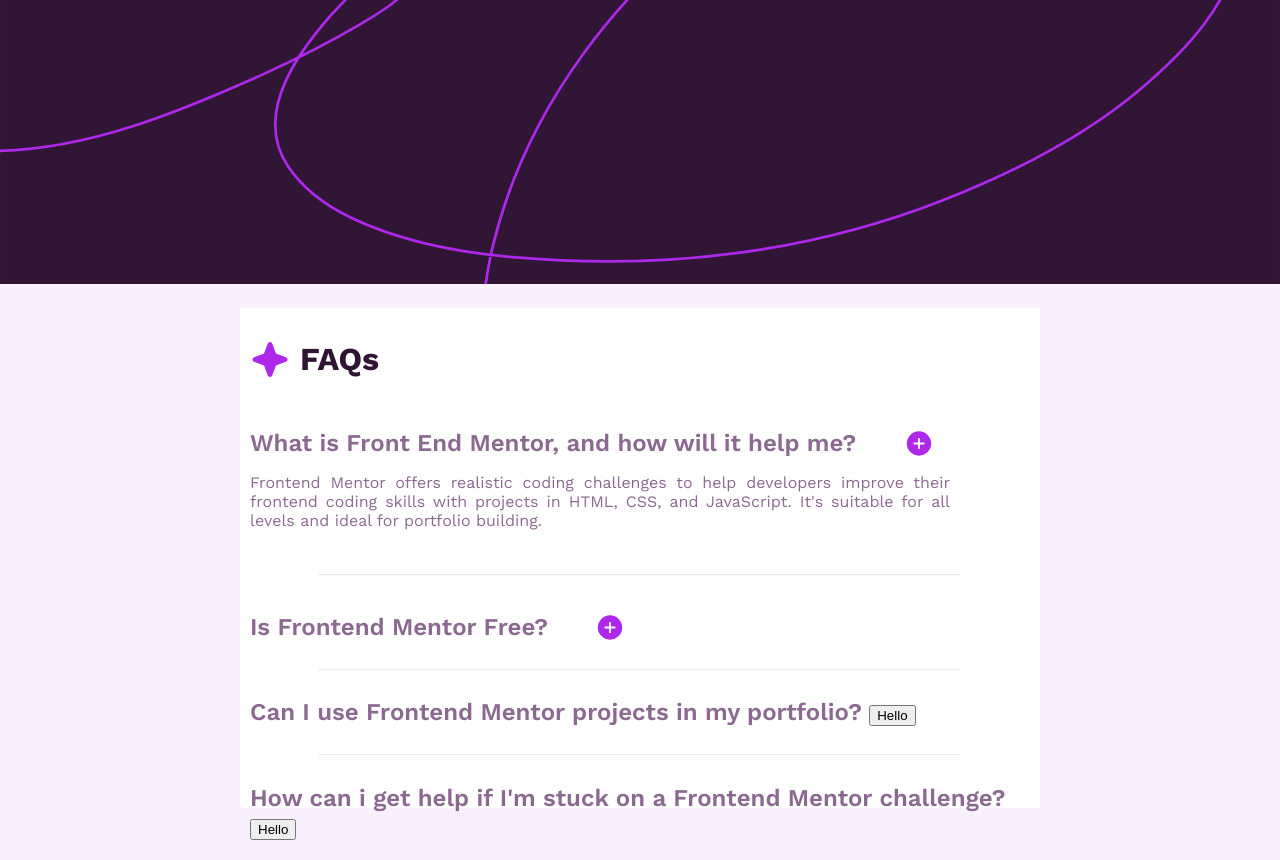
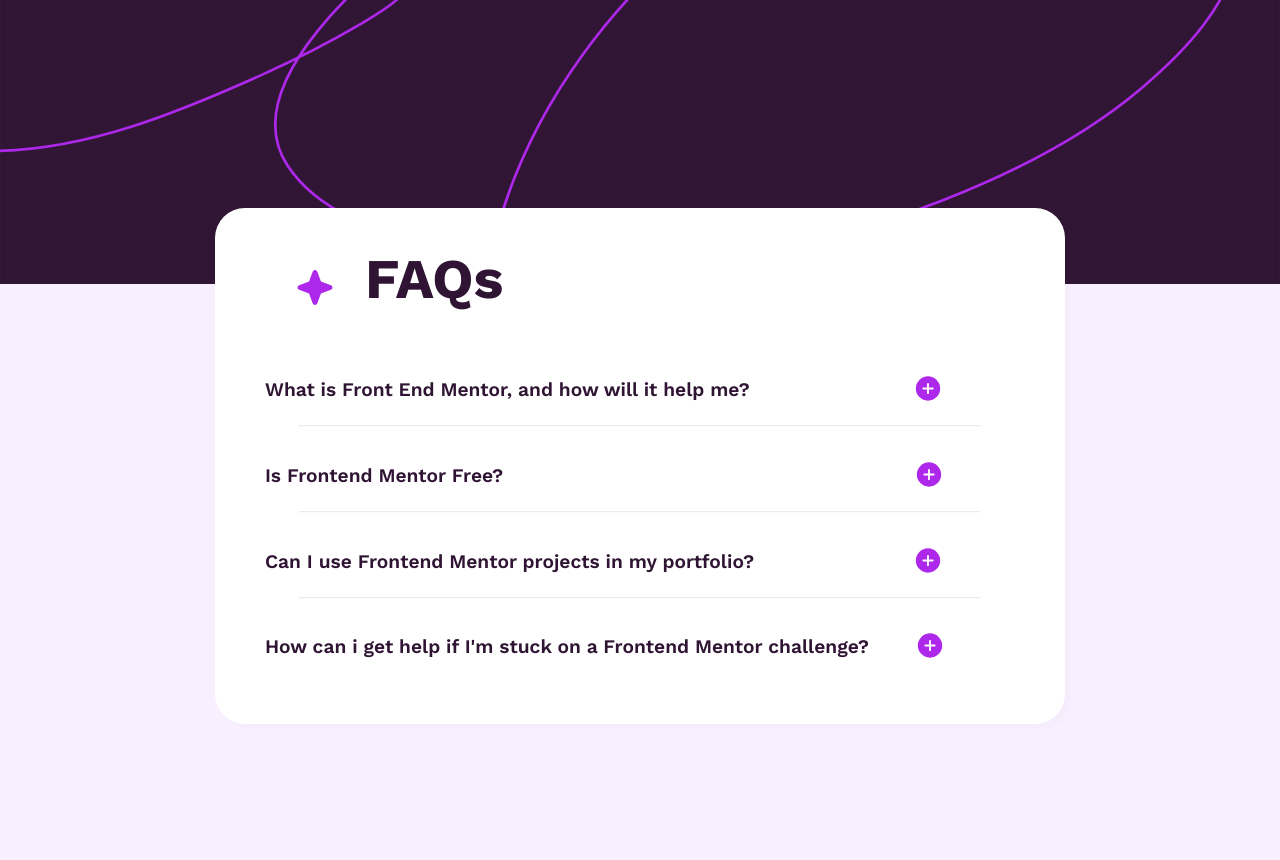
Before and after one commit to Shuayb-Dev/RResponsive-FAQ-Accordion-Page, a plain HTML site: page index.html in a window 1280 px wide. After the commit the page ends 816 px from the top, so only its background shows below. Drawn offline with nearby package versions, Linux system fonts and the light colour scheme.

Commit message:
Completed Desktop Edition of FAQ Accoridian Page

```diff
--- a/index.html
+++ b/index.html
@@ -25,6 +25,7 @@
               src="/imgs/icon-plus.svg"
               alt="plus icon sign"
               onclick="showHiddenOne()"
+              style="position: relative; left: 158px"
             />
             <p id="show">
               Frontend Mentor offers realistic coding challenges to help
@@ -37,17 +38,53 @@
 
           <h2>
             Is Frontend Mentor Free?
-            <img src="/imgs/icon-plus.svg" alt="plus icon sign" />
+            <img
+              id="buttonImgTwo"
+              src="/imgs/icon-plus.svg"
+              alt="plus icon sign"
+              onclick="showHiddenTwo()"
+              style="position: relative; left: 405px"
+            />
+            <p id="showTwo">
+              Yes, Frontend Mentor offers both free and premium coding
+              challenges, with the free option providing access to a range of
+              projects suitable for all skill levels.
+            </p>
           </h2>
+
           <hr />
+
           <h2>
             Can I use Frontend Mentor projects in my portfolio?
-            <button>Hello</button>
+            <img
+              id="buttonImgThree"
+              src="/imgs/icon-plus.svg"
+              alt="plus icon sign"
+              onclick="showHiddenThree()"
+              style="position: relative; left: 153px"
+            />
+            <p id="showThree">
+              Yes, you can use projects completed on Frontend Mentor in your
+              portfolio. It's an excellent way to showcase your skills to
+              potential employers!
+            </p>
           </h2>
+
           <hr />
-          <h2>
+
+          <h2 style="padding-bottom: 50px">
             How can i get help if I'm stuck on a Frontend Mentor challenge?
-            <button>Hello</button>
+            <img
+              id="buttonImgFour"
+              src="/imgs/icon-plus.svg"
+              alt="plus icon sign"
+              onclick="showHiddenFour()"
+            />
+            <p id="showFour">
+              Yes, you can use projects completed on Frontend Mentor in your
+              portfolio. It's an excellent way to showcase your skills to
+              potential employers!
+            </p>
           </h2>
         </div>
       </div>
--- a/index.js
+++ b/index.js
@@ -10,3 +10,42 @@ function showHiddenOne() {
     buttonImg.src = "imgs/icon-plus.svg"; // Display the plus image
   }
 }
+
+function showHiddenTwo() {
+  let y = document.getElementById("showTwo");
+  let buttonImgTwo = document.getElementById("buttonImgTwo");
+
+  if (y.style.display === "none") {
+    y.style.display = "block";
+    buttonImgTwo.src = "imgs/icon-minus.svg"; // Display the minus image
+  } else {
+    y.style.display = "none";
+    buttonImgTwo.src = "imgs/icon-plus.svg"; // Display the plus image
+  }
+}
+
+function showHiddenThree() {
+  let z = document.getElementById("showThree");
+  let buttonImgThree = document.getElementById("buttonImgThree");
+
+  if (z.style.display === "none") {
+    z.style.display = "block";
+    buttonImgThree.src = "imgs/icon-minus.svg"; // Display the minus image
+  } else {
+    z.style.display = "none";
+    buttonImgThree.src = "imgs/icon-plus.svg"; // Display the plus image
+  }
+}
+
+function showHiddenFour() {
+  let a = document.getElementById("showFour");
+  let buttonImgFour = document.getElementById("buttonImgFour");
+
+  if (a.style.display === "none") {
+    a.style.display = "block";
+    buttonImgFour.src = "imgs/icon-minus.svg"; // Display the minus image
+  } else {
+    a.style.display = "none";
+    buttonImgFour.src = "imgs/icon-plus.svg"; // Display the plus image
+  }
+}
--- a/style.css
+++ b/style.css
@@ -11,15 +11,19 @@ body {
 
 .faqContainer {
   background-color: hsl(0, 0%, 100%);
-  width: 800px;
-  height: 500px;
+  border-radius: 30px;
+  width: 850px;
+  height: auto;
   position: relative;
-  top: 300px;
+  top: 200px;
+  box-sizing: border-box;
+  box-shadow: 5px 5px rgba(0, 0, 0, 0.01);
 }
 
 .faq {
   display: flex;
   flex-direction: column;
+  box-sizing: border-box;
 }
 
 .faq p {
@@ -28,6 +32,13 @@ body {
   font-size: 1rem;
   text-align: justify;
   width: 700px;
+}
+
+#show,
+#showTwo,
+#showThree,
+#showFour {
+  display: none;
 }
 
 .faq img {
@@ -43,21 +54,25 @@ body {
   font-family: "Work Sans", sans-serif;
   color: hsl(292, 42%, 14%);
   font-weight: 700;
+  position: relative;
+  left: 50px;
+  font-size: 3.5rem;
 }
 
 .faq h1::before {
   content: url(imgs/icon-star.svg);
   position: relative;
   top: 10px;
-  margin: 10px;
+  margin: 30px;
 }
 
 .faq h2 {
   font-family: "Work Sans", sans-serif;
-  color: hsl(292, 16%, 49%);
+  color: hsl(292, 42%, 14%);
   font-weight: 600;
   position: relative;
-  left: 10px;
+  left: 50px;
+  font-size: 1.2rem;
 }
 
 hr {
```
